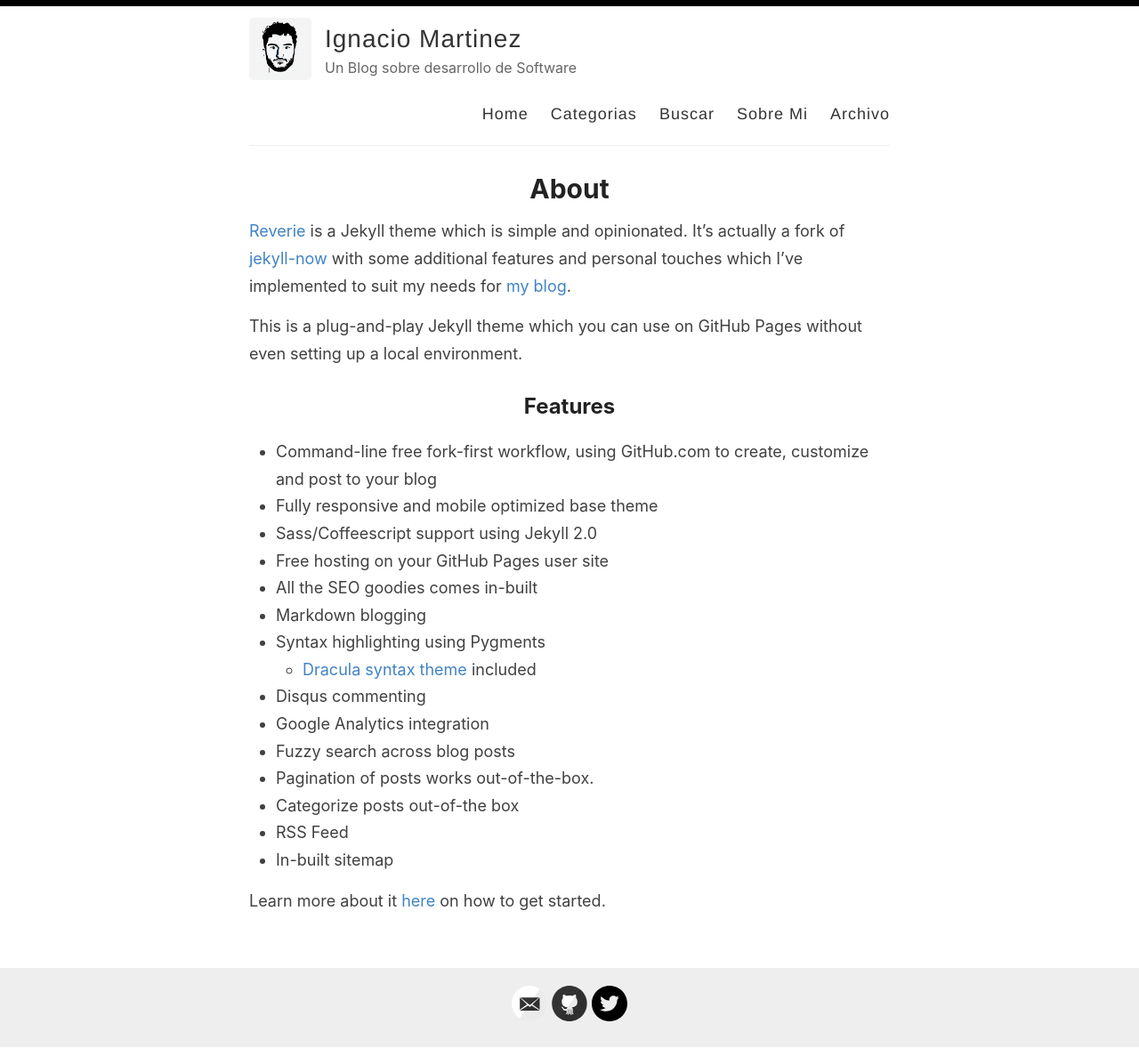
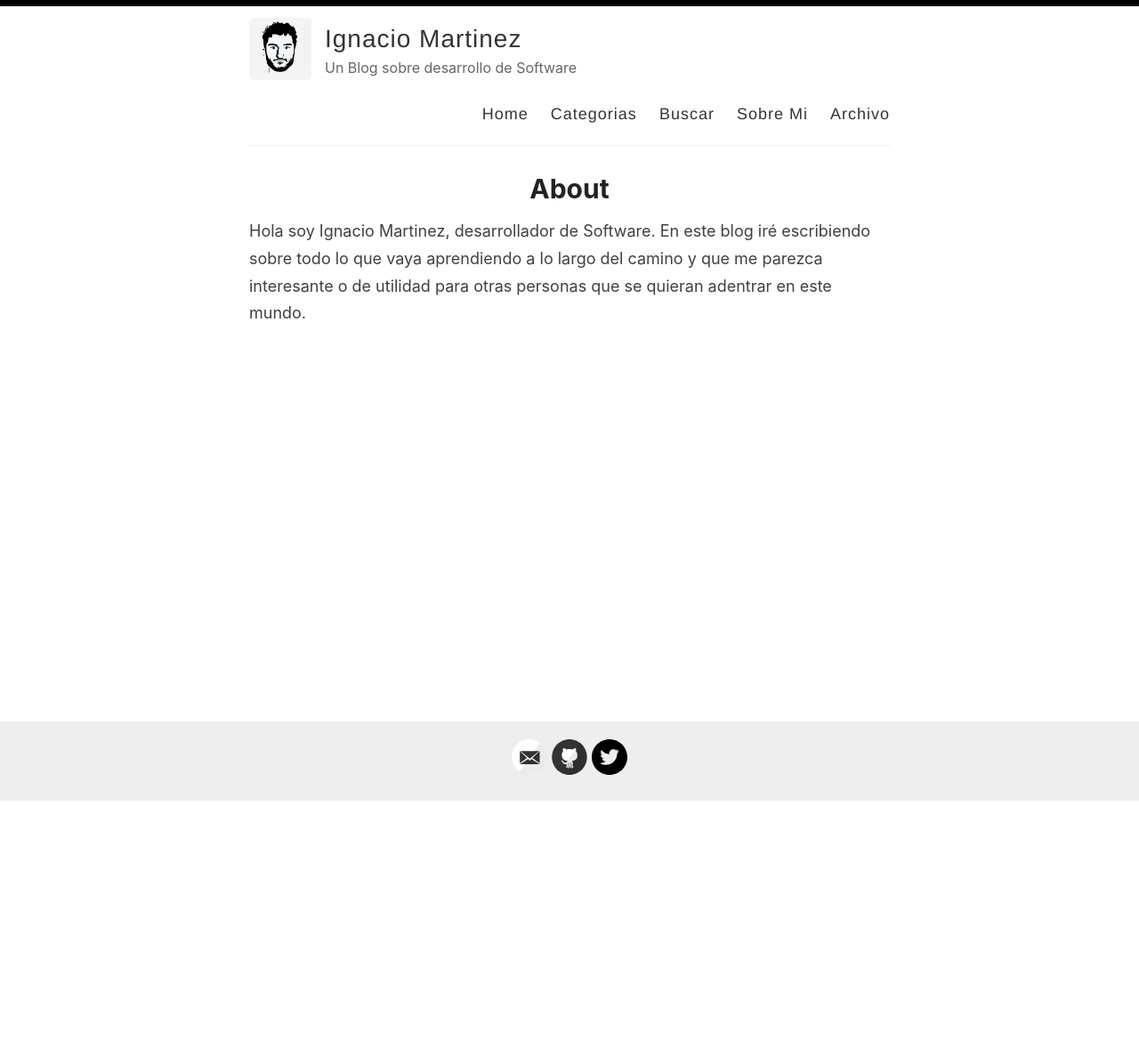
Before and after one commit to IgnacioMGarrido/IgnacioMGarrido.github.io, a Jekyll site: the page built from _pages/about.md, in a window 1280 px wide. Shown: the whole page at 89% size. Built offline with Jekyll 4.4.1, drawn with Linux system fonts in a browser that asks for light colours; after the commit the page ends 901 px from its top, so only the background shows below that.

Commit message:
Updated about page

```diff
--- a/_pages/about.md
+++ b/_pages/about.md
@@ -4,26 +4,4 @@
 permalink: /about/
 ---
 
-[Reverie](https://github.com/amitmerchant1990/reverie) is a Jekyll theme which is simple and opinionated. It's actually a fork of [jekyll-now](https://github.com/barryclark/jekyll-now) with some additional features and personal touches which I've implemented to suit my needs for [my blog](https://www.amitmerchant.com).
-
-This is a plug-and-play Jekyll theme which you can use on GitHub Pages without even setting up a local environment.
-
-## Features
-
-- Command-line free fork-first workflow, using GitHub.com to create, customize and post to your blog
-- Fully responsive and mobile optimized base theme
-- Sass/Coffeescript support using Jekyll 2.0
-- Free hosting on your GitHub Pages user site
-- All the SEO goodies comes in-built
-- Markdown blogging
-- Syntax highlighting using Pygments
-    - [Dracula syntax theme](https://draculatheme.com/) included
-- Disqus commenting
-- Google Analytics integration
-- Fuzzy search across blog posts
-- Pagination of posts works out-of-the-box.
-- Categorize posts out-of-the box
-- RSS Feed
-- In-built sitemap
-
-Learn more about it [here](https://github.com/amitmerchant1990/reverie) on how to get started.
+Hola soy Ignacio Martinez, desarrollador de Software. En este blog iré escribiendo sobre todo lo que vaya aprendiendo a lo largo del camino y que me parezca interesante o de utilidad para otras personas que se quieran adentrar en este mundo.
```
